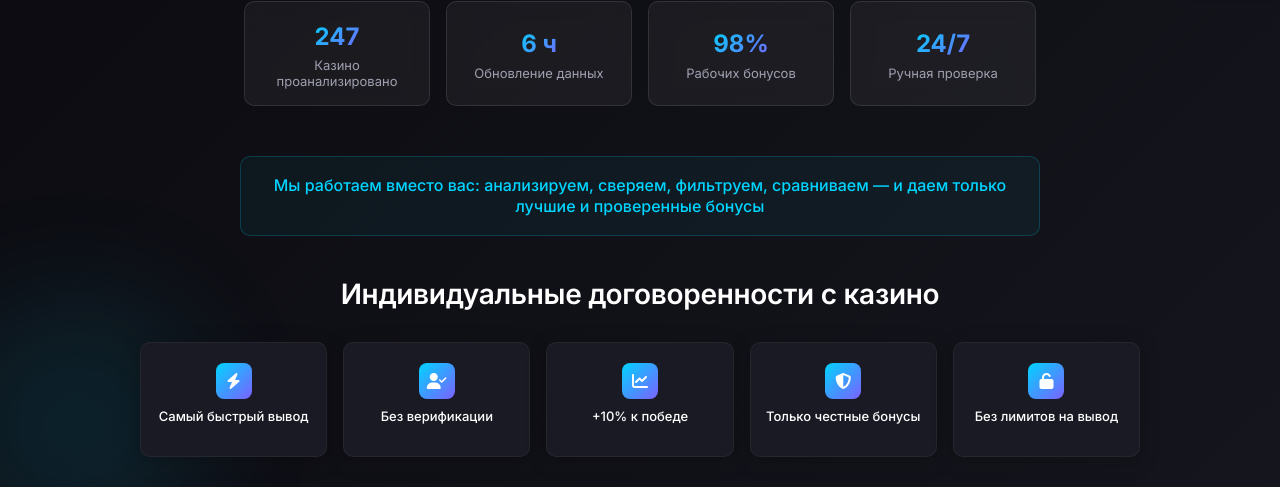
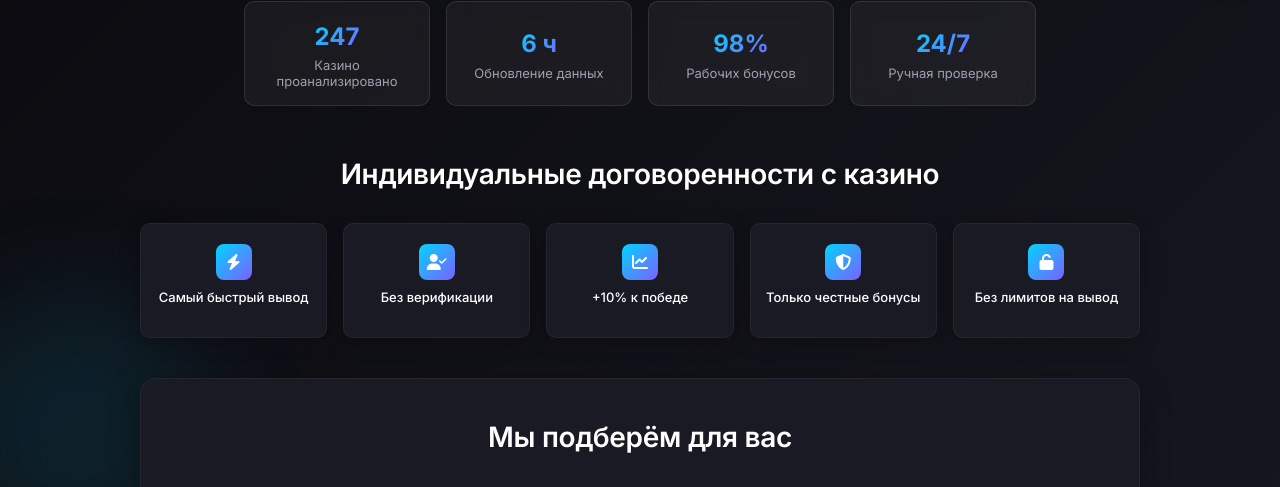
Before and after one commit to Yusmvv/testcasmini, a plain HTML site: page index.html in a window 1280 px wide. Shown: the part 301-788 px from the top of the page. Drawn offline with Linux system fonts and the light colour scheme.

Commit message:
Update index.html

```diff
--- a/index.html
+++ b/index.html
@@ -1262,7 +1262,6 @@
                 </div>
             </div>
 
-            <p class="hero-highlight">Мы работаем вместо вас: анализируем, сверяем, фильтруем, сравниваем — и даем только лучшие и проверенные бонусы</p>
 
             <!-- Блок преимуществ -->
             <div class="advantages-section">
```
